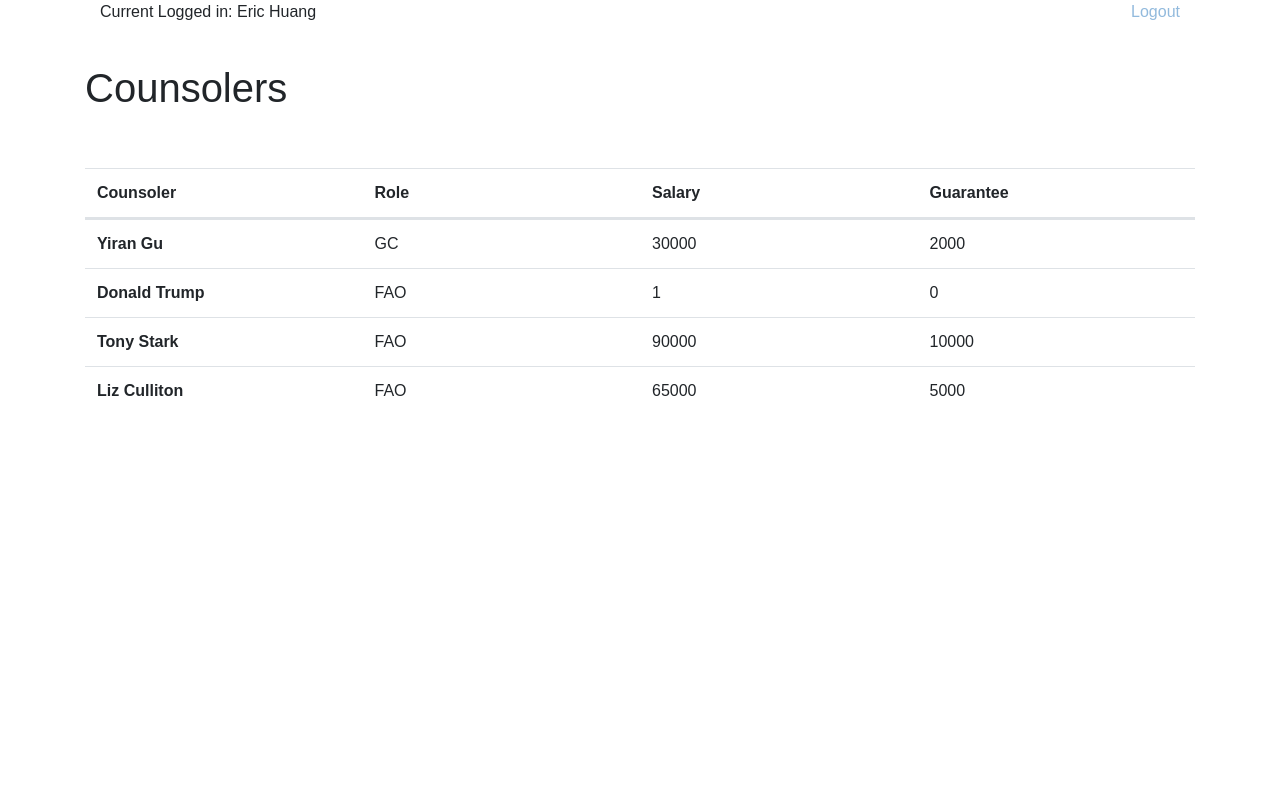
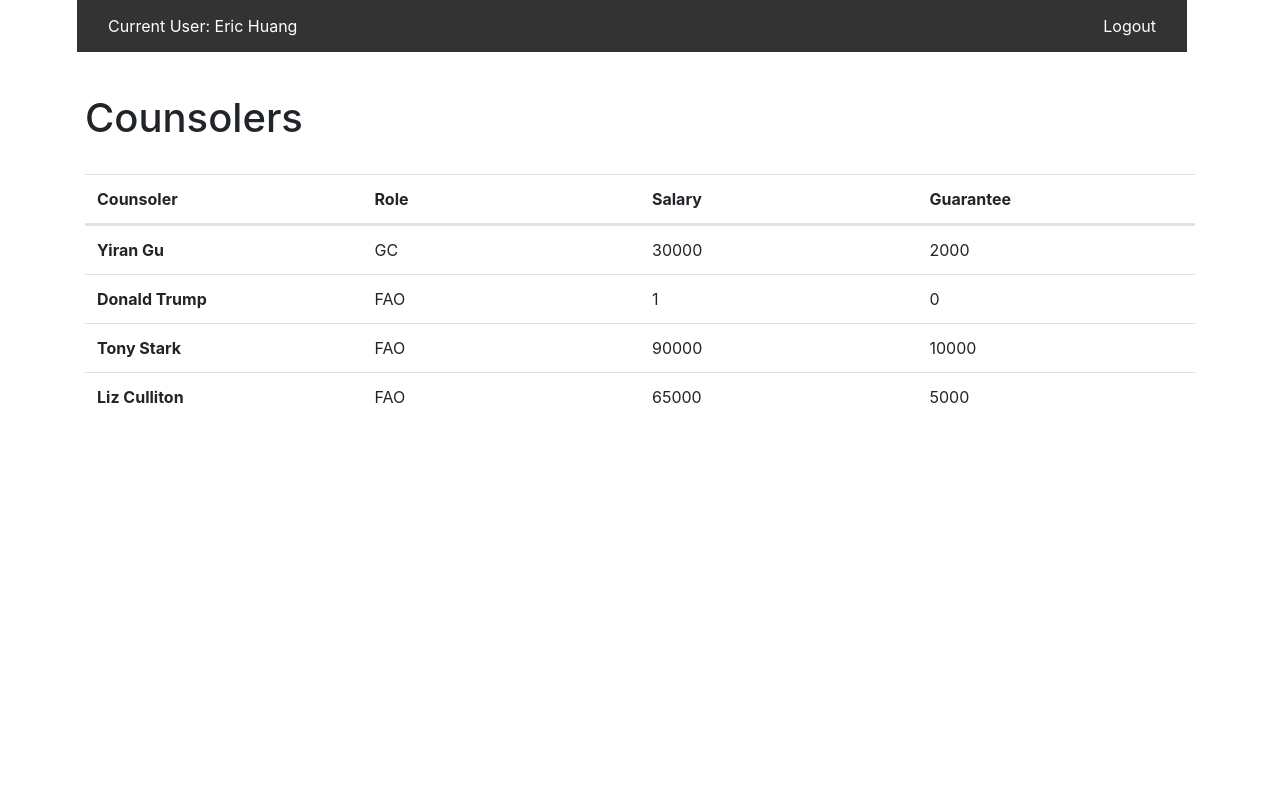
Before and after one commit to shakerspear/igproj, a Django app: page / in a window 1280 px wide. Run offline with Django 3.2, Linux system fonts and the light colour scheme; a user stored in the database is signed in; data comes from the database, SQL or seed files in the repository; both versions use the stored data as it was after the commit; some libraries are stand-ins or nearby versions.

Commit message:
optimized

```diff
--- a/ipcost/costcomp/models.py
+++ b/ipcost/costcomp/models.py
@@ -169,9 +169,10 @@ class Enrollment(models.Model):
         students = self.students.all()
         stuNames = []
         for student in students:
-            stuNames.append(student.first)
+            nameTemp = student.first+student.last
+            stuNames.append(nameTemp)
         names = ', '.join(stuNames)
-        return f'{names}'
+        return f'{self.package} | {self.fao},{self.gc} | Students: {names}'
 
 
 def startdate_default():
@@ -180,8 +181,8 @@ def startdate_default():
 
 #used for period of counsoler performance evaluation
 class periodQuery(forms.Form):
-    startDate = forms.DateField(widget=forms.TextInput(attrs={'class':'form-control col-8', 'type':'date'}), initial=startdate_default)
-    endDate = forms.DateField(widget=forms.TextInput(attrs={'class':'form-control col-8', 'type':'date'}), initial=date.today)
+    startDate = forms.DateField(widget=forms.TextInput(attrs={'class':'form-control col-12', 'type':'date'}), initial=startdate_default)
+    endDate = forms.DateField(widget=forms.TextInput(attrs={'class':'form-control col-12', 'type':'date'}), initial=date.today)
 
     def clean(self):
         endDate = self.cleaned_data["endDate"]
--- /dev/null
+++ b/ipcost/costcomp/static/costcomp/index.css
@@ -0,0 +1,31 @@
+body {margin:70px;}
+
+ul {
+list-style-type: none;
+margin: -8px;
+padding: 0;
+overflow: hidden;
+background-color: #333;
+position: fixed;
+top: 0;
+width: 100%;
+}
+
+li {
+float: left;
+}
+
+
+li a, li div {
+display: block;
+color: white;
+text-align: center;
+padding: 14px 16px;
+text-decoration: none;
+}
+
+li a:hover {
+text-decoration:none;
+color:white;
+background-color: #111;
+}
--- a/ipcost/costcomp/templates/costcomp/base.html
+++ b/ipcost/costcomp/templates/costcomp/base.html
@@ -5,9 +5,8 @@
     <head>
         <title>{% block title %}{% endblock %}</title>
         <link rel="stylesheet" href="https://stackpath.bootstrapcdn.com/bootstrap/4.3.1/css/bootstrap.min.css" integrity="sha384-ggOyR0iXCbMQv3Xipma34MD+dH/1fQ784/j6cY/iJTQUOhcWr7x9JvoRxT2MZw1T" crossorigin="anonymous">
-        <link rel="stylesheet" href="{% static "costcomp/login.css" %}"/>
-        <script src="//maxcdn.bootstrapcdn.com/bootstrap/4.0.0/js/bootstrap.min.js"></script>
-        <script src="//cdnjs.cloudflare.com/ajax/libs/jquery/3.2.1/jquery.min.js"></script>
+        {% block link %}
+        {% endblock %}
 
         <style>
         {% block style %}
--- a/ipcost/costcomp/templates/costcomp/index.html
+++ b/ipcost/costcomp/templates/costcomp/index.html
@@ -1,12 +1,27 @@
 {% extends "costcomp/base.html" %}
+{% load static %}
+
+{% block link %}
+<link rel="stylesheet" href="{% static "costcomp/index.css" %}"/>
+{% endblock %}
+
 
 {% block title %}
 Counsoler List
 {% endblock %}
 
 {% block body %}
-    <div class= "container">
-        <p class="col-12">Current Logged in: {{user.first_name}} {{user.last_name}}  <a href="{% url 'logout' %}" class="float-right">Logout</a></p>
+<nav class="navbar navbar-default fixed-top">
+    <div class="container">
+
+        <ul class="col-12">
+
+            <li><div>Current User: {{user.first_name}} {{user.last_name}}</div></li>
+            <li class="float-right"><a href="{% url 'logout' %}">Logout</a></li>
+        </ul>
+    </div>
+</nav>
+   <div class= "container">
 
         <br/>
         <h1>Counsolers</h1>
--- a/ipcost/costcomp/templates/costcomp/login.html
+++ b/ipcost/costcomp/templates/costcomp/login.html
@@ -1,6 +1,11 @@
 {% extends "costcomp/base.html" %}
 {% load static %}
 
+{% block link %}
+<link rel="stylesheet" href="{% static "costcomp/login.css" %}"/>
+<script src="//maxcdn.bootstrapcdn.com/bootstrap/4.0.0/js/bootstrap.min.js"></script>
+<script src="//cdnjs.cloudflare.com/ajax/libs/jquery/3.2.1/jquery.min.js"></script>
+{% endblock %}
 
 {% block body %}
 <div class="wrapper fadeInDown">
--- a/ipcost/costcomp/views.py
+++ b/ipcost/costcomp/views.py
@@ -92,9 +92,9 @@ def counsoler(request, counsoler_id):
 
     else:
         if counsoler.level == 'FAO':
-            enrollments =  Enrollment.objects.select_related("package").filter(fao__id=counsoler_id)
+            enrollments =  Enrollment.objects.filter(fao__id=counsoler_id)
         elif counsoler.level == 'GC':
-            enrollments =  Enrollment.objects.select_related("package").filter(gc__id=counsoler_id)
+            enrollments =  Enrollment.objects.filter(gc__id=counsoler_id)
 
         form = periodQuery()
 
--- a/ipcost/ipcost/settings.py
+++ b/ipcost/ipcost/settings.py
@@ -38,6 +38,7 @@ INSTALLED_APPS = [
     'django.contrib.sessions',
     'django.contrib.messages',
     'django.contrib.staticfiles',
+    'django.contrib.humanize',
 ]
 
 MIDDLEWARE = [
```
Also changed, not shown: ipcost/costcomp/static/costcomp/temp.css (deleted, +0 -15 lines), ipcost/costcomp/templates/costcomp/counsoler.html (+21 -10 lines), ipcost/costcomp/templates/costcomp/student.html (added), ipcost/db.sqlite3.
